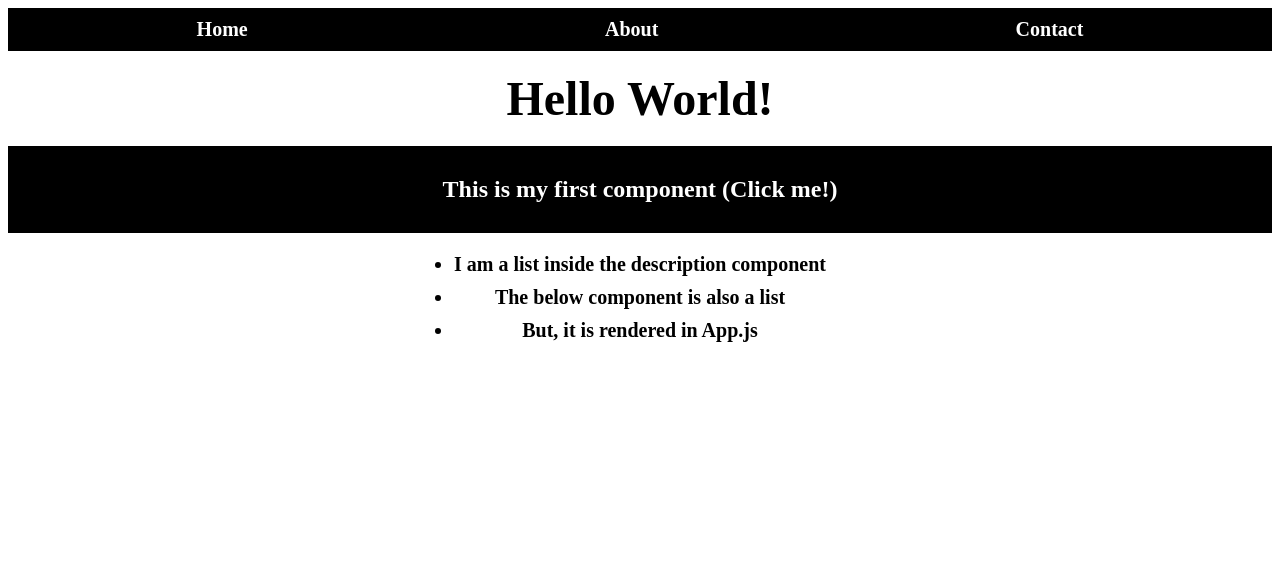
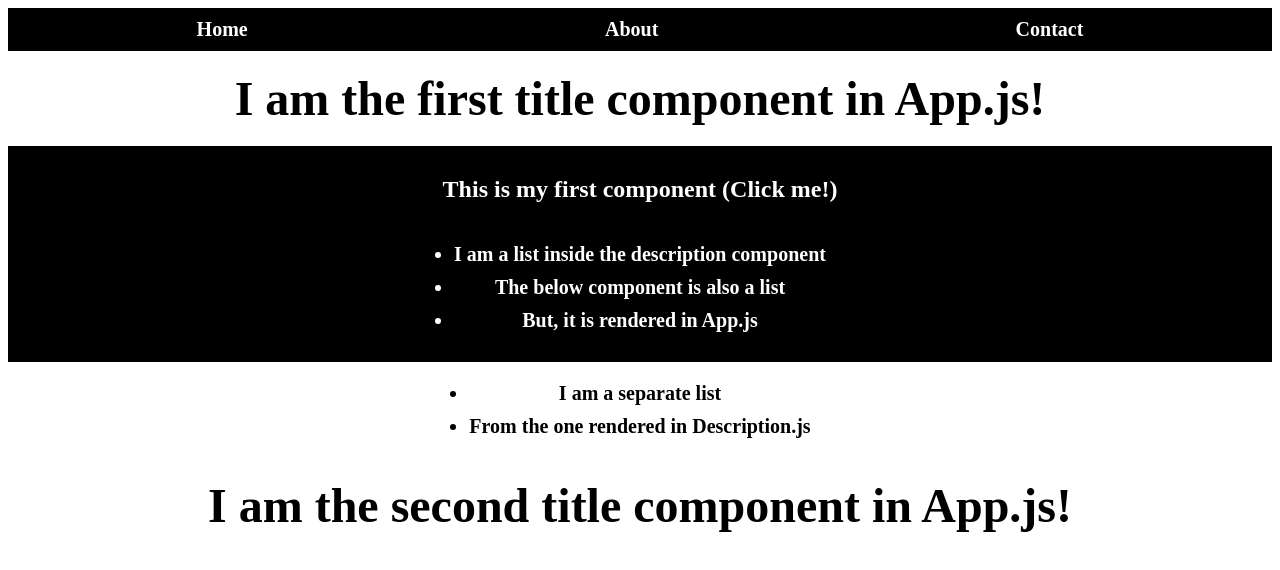
Before and after one commit to tsvetislavt99/basic-react-implementation, a plain HTML site: page index.html in a window 1280 px wide. Drawn offline with Linux system fonts and the light colour scheme.

Commit message:
update component creation logic

```diff
--- a/lib/Component.js
+++ b/lib/Component.js
@@ -9,11 +9,6 @@ Component.prototype.setNode = function (node) {
 
 Component.prototype.setState = function (state) {
   this.state = { ...this.state, ...state };
-  this.render();
-};
-
-Component.prototype.passProps = function (props) {
-  this.props = { ...this.props, ...props };
   this.render();
 };
 
--- a/src/App/App.js
+++ b/src/App/App.js
@@ -1,8 +1,8 @@
 import Component from '../../lib/Component.js';
-import Nav from '../Nav/Nav.js';
-import Title from '../Title/Title.js';
-import Description from '../Description/Description.js';
-import List from '../List/List.js';
+import createNav from '../Nav/Nav.js';
+import createTitle from '../Title/Title.js';
+import createDescription from '../Description/Description.js';
+import createList from '../List/List.js';
 
 const navigationLinks = [
   { id: 1, name: 'Home', href: '#home' },
@@ -13,10 +13,33 @@ const navigationLinks = [
 const App = new Component();
 App.setNode(document.getElementById('root'));
 
+const Nav = createNav({ navigationLinks });
+const Title = createTitle({
+  title: 'I am the first title component in App.js!',
+});
+const List = createList({
+  myList: [
+    { id: 1, name: 'I am a separate list' },
+    { id: 2, name: 'From the one rendered in Description.js' },
+  ],
+});
+
+const Description = createDescription({
+  myList: List,
+});
+
+const FooterTitle = createTitle({
+  title: 'I am the second title component in App.js!',
+});
+
 App.template = function () {
-  const elementsToRender = [Nav.node, Title.node, Description.node, List.node];
-  Nav.passProps({ navigationLinks });
-  Title.passProps({ title: 'Hello World!' });
+  const elementsToRender = [
+    Nav.node,
+    Title.node,
+    Description.node,
+    List.node,
+    FooterTitle.node,
+  ];
 
   return elementsToRender.map((node) => {
     return this.node.appendChild(node);
--- a/src/Description/Description.css
+++ b/src/Description/Description.css
@@ -7,6 +7,7 @@
   text-align: center;
   display: flex;
   justify-content: center;
+  flex-direction: column;
 }
 
 .my-Description__text {
--- a/src/Description/Description.js
+++ b/src/Description/Description.js
@@ -1,5 +1,5 @@
 import Component from '../../lib/Component.js';
-import List from '../List/List.js';
+import createList from '../List/List.js';
 import { createElement } from '../../lib/dom.js';
 
 const descriptionList = [
@@ -11,13 +11,15 @@ const descriptionList = [
   { id: 3, name: 'But, it is rendered in App.js' },
 ];
 
-const Description = new Component({});
+const List = createList({ myList: descriptionList });
+
+function createDescription(props) {
+  const Description = new Component(props);
   Description.setNode(
     createElement('div', { class: 'my-description-component' }, []),
   );
+
   Description.template = function () {
-  List.passProps({ myList: descriptionList });
-
     return createElement('div', { class: 'my-Description' }, [
       createElement(
         'p',
@@ -36,5 +38,7 @@ Description.node.addEventListener('click', (event) => {
   });
 
   Description.render();
+  return Description;
+}
 
-export default Description;
+export default createDescription;
--- a/src/List/List.js
+++ b/src/List/List.js
@@ -1,14 +1,8 @@
 import Component from '../../lib/Component.js';
 import { createElement } from '../../lib/dom.js';
 
-// Pass default props to the component
-const List = new Component({
-  myList: [
-    { id: 1, name: 'Item 1' },
-    { id: 2, name: 'Item 2' },
-  ],
-});
-
+function createList(props) {
+  const List = new Component(props);
   List.setNode(createElement('div', { class: 'my-list-component' }, []));
 
   List.template = function () {
@@ -24,5 +18,7 @@ List.template = function () {
   };
 
   List.render();
+  return List;
+}
 
-export default List;
+export default createList;
--- a/src/Nav/Nav.js
+++ b/src/Nav/Nav.js
@@ -1,17 +1,12 @@
 import Component from '../../lib/Component.js';
 import { createElement } from '../../lib/dom.js';
 
-const Nav = new Component({
-  navigationLinks: [
-    { id: 1, name: 'Home', href: '#home' },
-    { id: 2, name: 'About', href: '#about' },
-    { id: 3, name: 'Contact', href: '#contact' },
-  ],
-});
+function createNav(props) {
+  const Nav = new Component(props);
   Nav.setNode(createElement('div', { class: 'my-nav-container' }, []));
 
   Nav.template = function () {
-  const { navigationLinks } = this.props;
+    const { navigationLinks } = this.props || [];
 
     if (!navigationLinks) {
       return createElement('nav', { class: 'my-nav' }, []);
@@ -34,5 +29,7 @@ Nav.node.addEventListener('click', (event) => {
   });
 
   Nav.render();
+  return Nav;
+}
 
-export default Nav;
+export default createNav;
--- a/src/Title/Title.css
+++ b/src/Title/Title.css
@@ -1,4 +1,4 @@
-.title-compoenet {
+.title-component {
   font-size: 3rem;
   font-weight: bold;
   color: #000;
--- a/src/Title/Title.js
+++ b/src/Title/Title.js
@@ -1,17 +1,18 @@
 import Component from '../../lib/Component.js';
 import { createElement } from '../../lib/dom.js';
 
-// Pass default props to the component
-const Title = new Component();
+function createTitle(props) {
+  const Title = new Component(props);
+  Title.setNode(createElement('h1', { class: 'title-component' }, []));
 
-Title.setNode(createElement('h1', { class: 'title-compoenet' }, []));
+  Title.template = function () {
+    const title = this.props.title || 'Default title!';
 
-Title.template = function () {
-  const title = this.props.title || 'Default title!';
+    return title;
+  };
 
-  return title;
-};
+  Title.render();
+  return Title;
+}
 
-Title.render();
-
-export default Title;
+export default createTitle;
```
Lines whose indentation alone changed are shown as unchanged.
